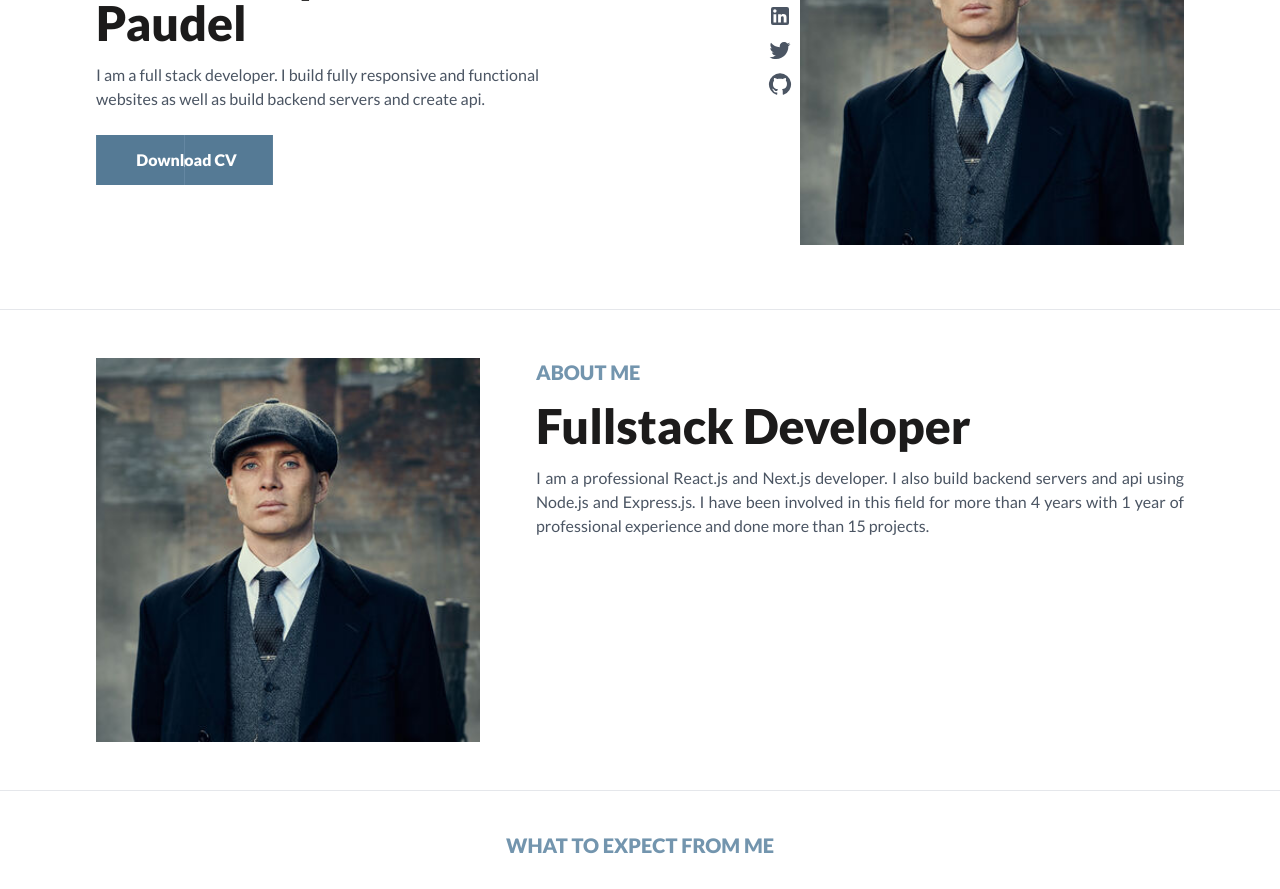
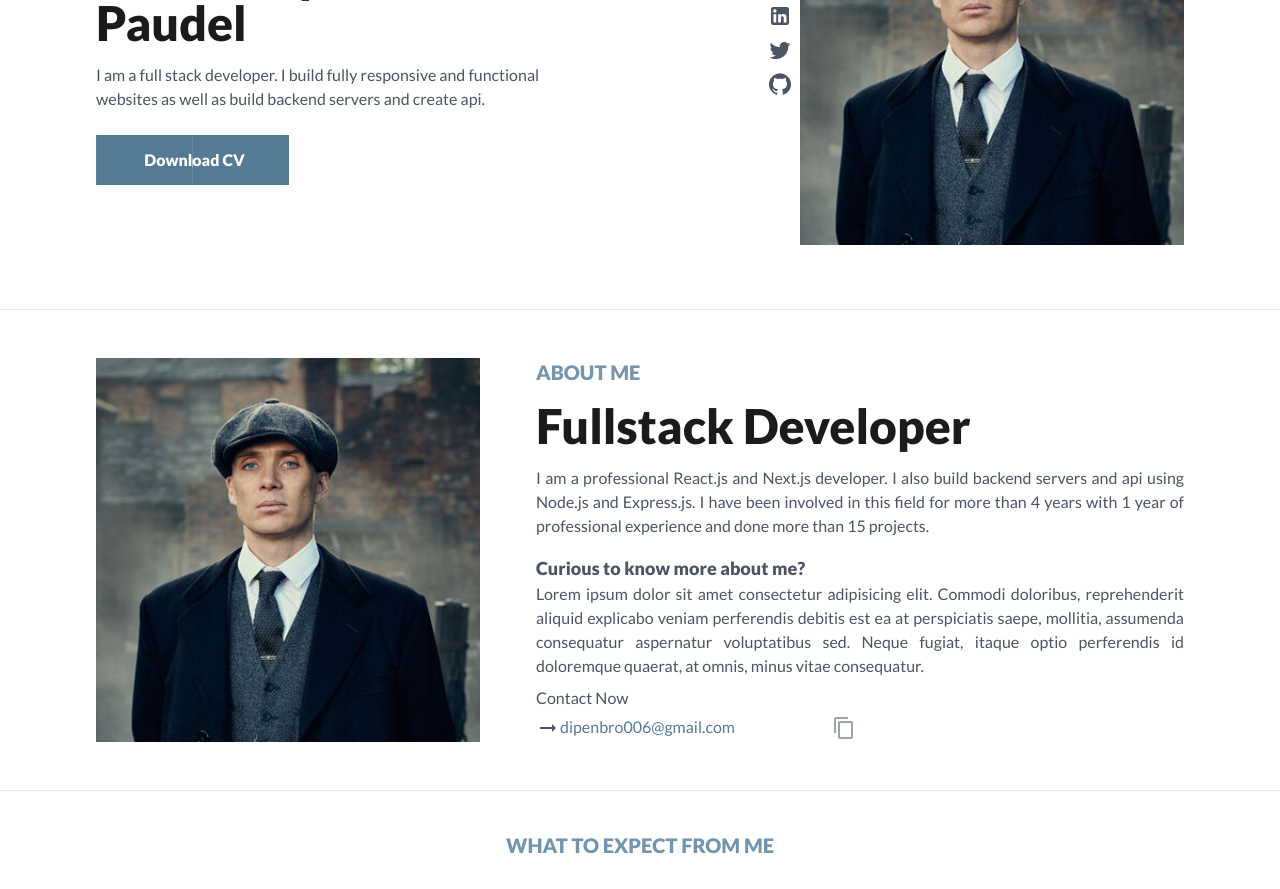
Before and after one commit to Dipendra-Paudel/my-portfolio, a Next.js app: page / in a window 1280 px wide. Shown: the part 340-1229 px from the top of the page. Built offline with nearby package versions, Linux system fonts and the light colour scheme; no server answers; a web font is replaced by a local one.

Commit message:
about me test contents for seo

```diff
--- a/components/pages/home/About.jsx
+++ b/components/pages/home/About.jsx
@@ -1,4 +1,7 @@
 import ImageSplitAnimation from "../../ui/ImageSplitAnimation";
+import ContactEmail from "../../utils/ContactEmail";
+
+const emails = ["dipenbro006@gmail.com"];
 
 const About = () => {
   return (
@@ -9,18 +12,43 @@ const About = () => {
       <div className="max-w-7xl mx-auto">
         <div>
           <div className="space-y-6 md:space-y-0 md:flex md:flex-row-reverse justify-between h-full">
-            <div className="flex-1 space-y-2 xl:space-y-4">
-              <div className="text-xl text-primary font-bold">ABOUT ME</div>
+            <div className="flex-1 text-gray-600">
+              <div className="space-y-2 xl:space-y-4">
+                <div className="text-xl text-primary font-bold">ABOUT ME</div>
 
-              <h2 className="text-4xl xl:text-5xl font-bold text-darkColor">
-                Fullstack Developer
-              </h2>
+                <h2 className="text-4xl xl:text-5xl font-bold text-darkColor">
+                  Fullstack Developer
+                </h2>
 
-              <div className="text-justify text-gray-600">
-                I am a professional React.js and Next.js developer. I also build
-                backend servers and api using Node.js and Express.js. I have
-                been involved in this field for more than 4 years with 1 year of
-                professional experience and done more than 15 projects.
+                <div className="text-justify">
+                  I am a professional React.js and Next.js developer. I also
+                  build backend servers and api using Node.js and Express.js. I
+                  have been involved in this field for more than 4 years with 1
+                  year of professional experience and done more than 15
+                  projects.
+                </div>
+              </div>
+
+              <div className="pt-4">
+                <h3 className="font-bold text-lg">
+                  Curious to know more about me?
+                </h3>
+                <div className="text-justify">
+                  Lorem ipsum dolor sit amet consectetur adipisicing elit.
+                  Commodi doloribus, reprehenderit aliquid explicabo veniam
+                  perferendis debitis est ea at perspiciatis saepe, mollitia,
+                  assumenda consequatur aspernatur voluptatibus sed. Neque
+                  fugiat, itaque optio perferendis id doloremque quaerat, at
+                  omnis, minus vitae consequatur.
+                </div>
+
+                <div className="pt-2 space-y-1">
+                  <div>Contact Now</div>
+
+                  {emails.map((email, index) => (
+                    <ContactEmail key={index} email={email} />
+                  ))}
+                </div>
               </div>
             </div>
 
--- a/components/utils/Button.jsx
+++ b/components/utils/Button.jsx
@@ -40,10 +40,9 @@ export const DownloadCVButton = () => {
   return (
     <a
       href="/files/Dipendra Paudel.docx"
-      target="_blank"
       className="inline-block text-white font-bold relative overflow-hidden group"
     >
-      <div className="bg-primary py-3 flex space-x-1 px-6">
+      <div className="bg-primary py-3 flex space-x-1 px-8">
         <div>
           <FileDownloadIcon />
         </div>
--- /dev/null
+++ b/components/utils/ContactEmail.jsx
@@ -0,0 +1,62 @@
+import { useState, useRef } from "react";
+import ClickAwayListener from "@mui/material/ClickAwayListener";
+import Tooltip from "@mui/material/Tooltip";
+import ArrowRightAltIcon from "@mui/icons-material/ArrowRightAlt";
+import ContentCopyIcon from "@mui/icons-material/ContentCopy";
+
+const ContactEmail = ({ email }) => {
+  const timeout = useRef();
+  const [open, setOpen] = useState(false);
+
+  const handleTooltipClose = () => {
+    setOpen(false);
+  };
+
+  const handleCopyEmailAddress = () => {
+    navigator.clipboard.writeText(email);
+    setOpen(true);
+
+    timeout.current = setTimeout(() => {
+      clearTimeout(timeout.current);
+      setOpen(false);
+    }, 3000);
+  };
+  return (
+    <div className="flex items-center justify-between max-w-xs">
+      <div className="flex items-center">
+        <div>
+          <ArrowRightAltIcon />
+        </div>
+        <a href={`mailto:${email}`} className="text-primary2">
+          {email}
+        </a>
+      </div>
+
+      <ClickAwayListener onClickAway={handleTooltipClose}>
+        <div>
+          <Tooltip
+            PopperProps={{
+              disablePortal: true,
+            }}
+            onClose={handleTooltipClose}
+            open={open}
+            disableFocusListener
+            disableHoverListener
+            disableTouchListener
+            placement="left"
+            title="Copied"
+          >
+            <div
+              className="text-gray-400 cursor-pointer hover:text-primary2"
+              onClick={handleCopyEmailAddress}
+            >
+              <ContentCopyIcon />
+            </div>
+          </Tooltip>
+        </div>
+      </ClickAwayListener>
+    </div>
+  );
+};
+
+export default ContactEmail;
```
